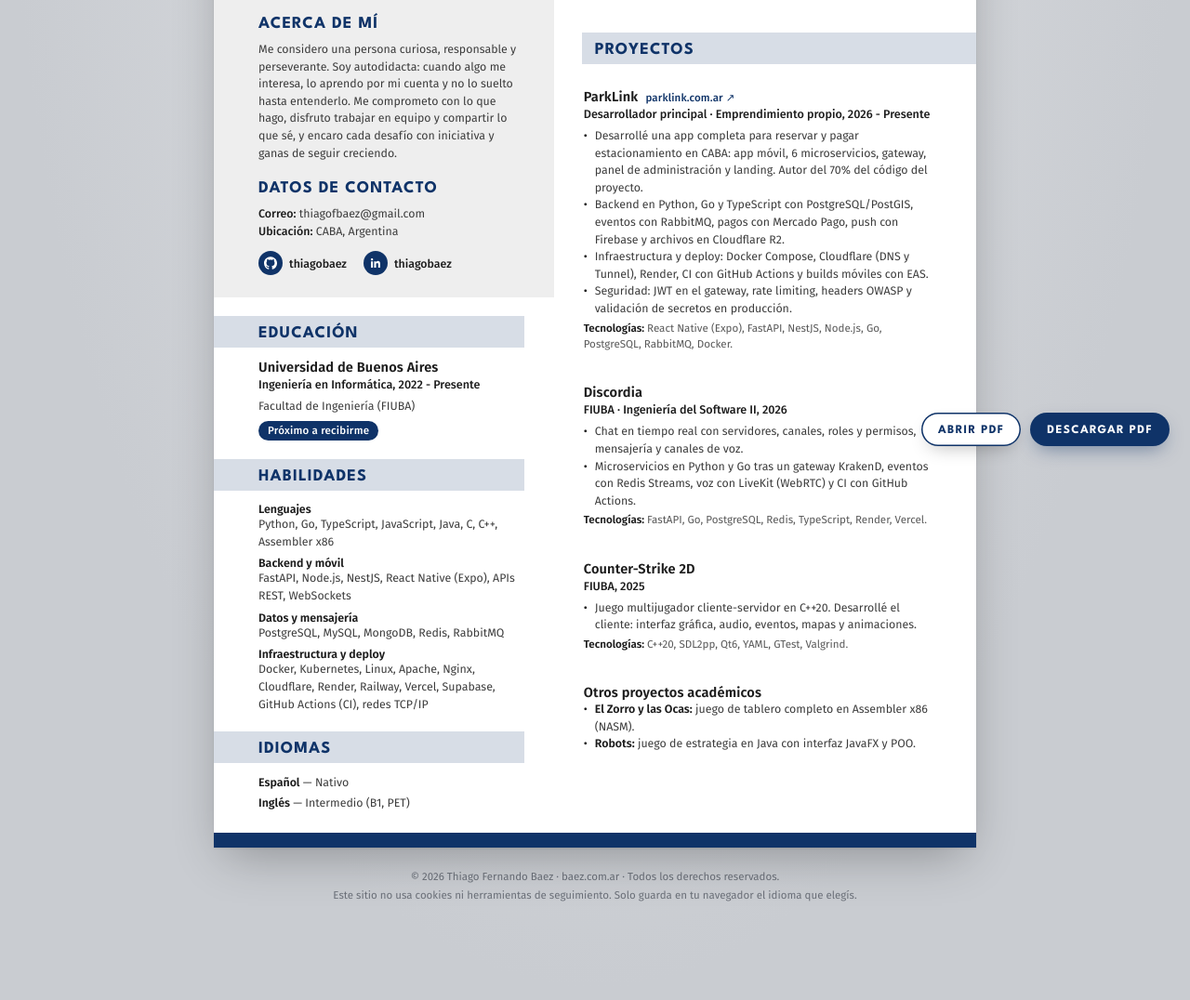
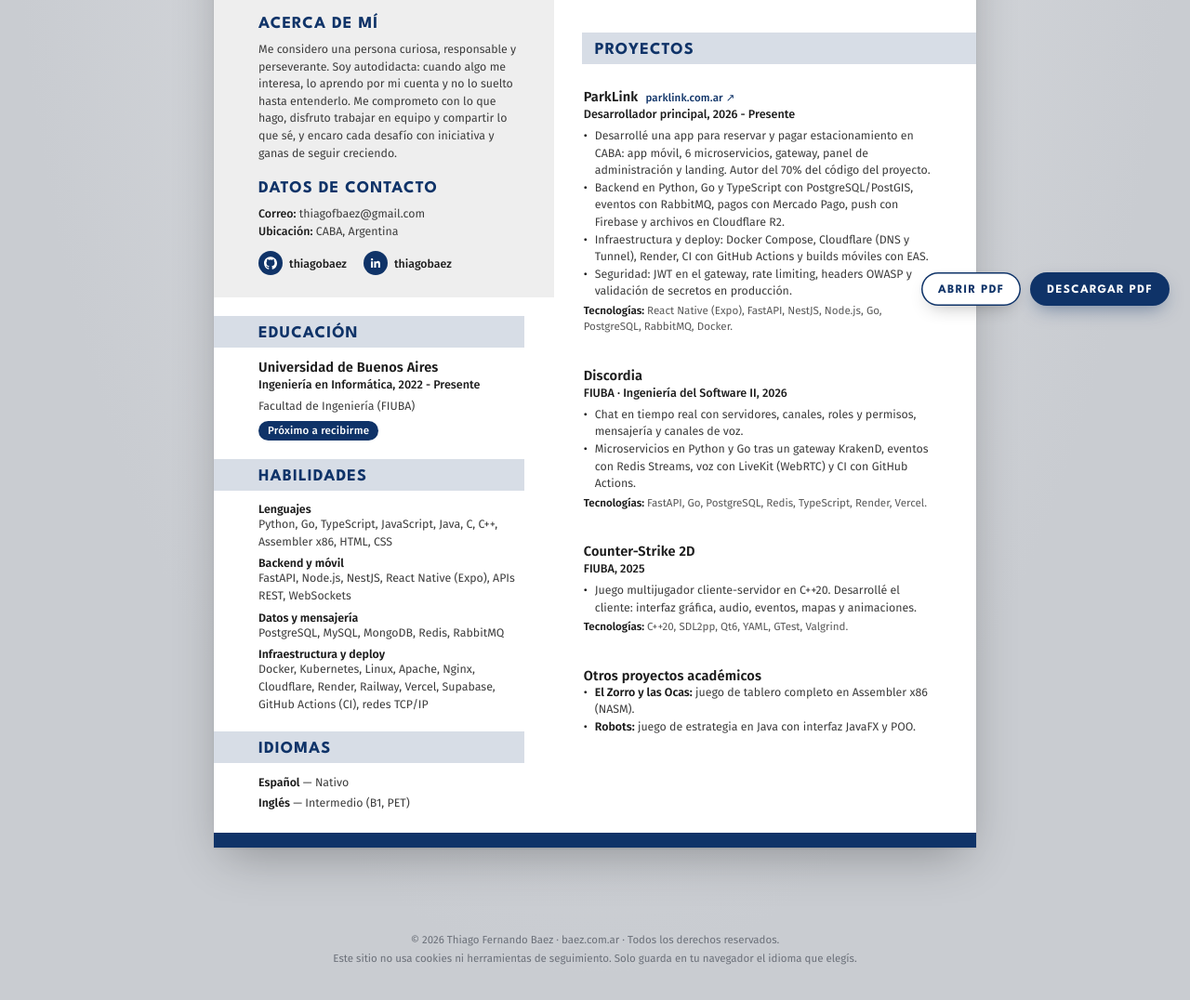
Before and after one commit to thiagobaez/baez.com.ar, a plain HTML site: page index.html in a window 1280 px wide. Shown: the part 298-1374 px from the top of the page at 93% size. Drawn offline with Linux system fonts and the light colour scheme.

Commit message:
feat: refine resume content and pin footer to page bottom
Add HTML and CSS to skills, simplify the ParkLink role and description, move the legal footer to the end of the page and lift the PDF buttons above it.

```diff
--- a/index.html
+++ b/index.html
@@ -57,7 +57,7 @@
 
 			<div class="band" style="animation-delay:.84s"><h2 data-i18n="skills_h">Habilidades</h2></div>
 			<div class="block r" style="animation-delay:.93s">
-				<div class="skill-row"><strong data-i18n="sk1">Lenguajes</strong><p>Python, Go, TypeScript, JavaScript, Java, C, C++, Assembler x86</p></div>
+				<div class="skill-row"><strong data-i18n="sk1">Lenguajes</strong><p>Python, Go, TypeScript, JavaScript, Java, C, C++, Assembler x86, HTML, CSS</p></div>
 				<div class="skill-row"><strong data-i18n="sk2">Backend y móvil</strong><p data-i18n="sk2v">FastAPI, Node.js, NestJS, React Native (Expo), APIs REST, WebSockets</p></div>
 				<div class="skill-row"><strong data-i18n="sk3">Datos y mensajería</strong><p>PostgreSQL, MySQL, MongoDB, Redis, RabbitMQ</p></div>
 				<div class="skill-row"><strong data-i18n="sk4">Infraestructura y deploy</strong><p data-i18n="sk4v">Docker, Kubernetes, Linux, Apache, Nginx, Cloudflare, Render, Railway, Vercel, Supabase, GitHub Actions (CI), redes TCP/IP</p></div>
@@ -83,9 +83,9 @@
 
 		<div class="entry r" style="animation-delay:.72s">
 			<h3>ParkLink <a href="https://parklink.com.ar" target="_blank" rel="noopener">parklink.com.ar ↗</a></h3>
-			<p class="meta" data-i18n="pl_meta">Desarrollador principal · Emprendimiento propio, 2026 - Presente</p>
+			<p class="meta" data-i18n="pl_meta">Desarrollador principal, 2026 - Presente</p>
 			<ul>
-				<li data-i18n="pl1">Desarrollé una app completa para reservar y pagar estacionamiento en CABA: app móvil, 6 microservicios, gateway, panel de administración y landing. Autor del 70% del código del proyecto.</li>
+				<li data-i18n="pl1">Desarrollé una app para reservar y pagar estacionamiento en CABA: app móvil, 6 microservicios, gateway, panel de administración y landing. Autor del 70% del código del proyecto.</li>
 				<li data-i18n="pl2">Backend en Python, Go y TypeScript con PostgreSQL/PostGIS, eventos con RabbitMQ, pagos con Mercado Pago, push con Firebase y archivos en Cloudflare R2.</li>
 				<li data-i18n="pl3">Infraestructura y deploy: Docker Compose, Cloudflare (DNS y Tunnel), Render, CI con GitHub Actions y builds móviles con EAS.</li>
 				<li data-i18n="pl4">Seguridad: JWT en el gateway, rate limiting, headers OWASP y validación de secretos en producción.</li>
@@ -162,8 +162,8 @@ const EN = {
 	en: '%BEnglish</b> — Intermediate (B1, PET)',
 	role: 'Computer Engineer to be',
 	proj_h: 'Projects',
-	pl_meta: 'Lead developer · Own startup, 2026 - Present',
-	pl1: 'Built a full app to book and pay for parking in Buenos Aires: mobile app, 6 microservices, gateway, admin dashboard and landing page. Author of 70% of the project code.',
+	pl_meta: 'Lead developer, 2026 - Present',
+	pl1: 'Built an app to book and pay for parking in Buenos Aires: mobile app, 6 microservices, gateway, admin dashboard and landing page. Author of 70% of the project code.',
 	pl2: 'Backend in Python, Go and TypeScript with PostgreSQL/PostGIS, RabbitMQ events, Mercado Pago payments, Firebase push notifications and Cloudflare R2 storage.',
 	pl3: 'Infrastructure & deployment: Docker Compose, Cloudflare (DNS and Tunnel), Render, CI with GitHub Actions and mobile builds with EAS.',
 	pl4: 'Security: JWT at the gateway, rate limiting, OWASP headers and production secret validation.',
@@ -184,6 +184,11 @@ const EN = {
 };
 
 document.querySelector('.year').textContent = new Date().getFullYear();
+
+const actions = document.querySelector('.actions');
+new IntersectionObserver(([e]) => {
+	actions.style.translate = e.isIntersecting ? `0 -${Math.round(e.intersectionRect.height)}px` : '';
+}, { threshold: [...Array(21).keys()].map(i => i / 20) }).observe(document.querySelector('.legal'));
 
 const nodes = document.querySelectorAll('[data-i18n]');
 const ES = {};
--- a/styles.css
+++ b/styles.css
@@ -17,7 +17,9 @@ body {
 	background: var(--desk);
 	background-image: radial-gradient(ellipse at 50% 0%, #dfe1e4 0%, var(--desk) 70%);
 	min-height: 100vh;
-	padding: 40px 16px;
+	padding: 40px 16px 0;
+	display: flex;
+	flex-direction: column;
 	font-family: var(--body);
 	color: var(--ink);
 	-webkit-font-smoothing: antialiased;
@@ -251,6 +253,7 @@ p, li { font-size: 12.4px; line-height: 1.5; color: var(--ink-soft); }
 	bottom: 22px;
 	display: flex;
 	gap: 10px;
+	transition: translate .2s ease-out;
 	animation: up .36s var(--ease) 1.2s both;
 }
 
@@ -322,8 +325,8 @@ p, li { font-size: 12.4px; line-height: 1.5; color: var(--ink-soft); }
 
 .legal {
 	max-width: 820px;
-	margin: 22px auto 0;
-	padding-bottom: 64px;
+	margin: auto auto 0;
+	padding: 90px 0 22px;
 	text-align: center;
 	font-size: 11.5px;
 	line-height: 1.7;
@@ -339,7 +342,7 @@ p, li { font-size: 12.4px; line-height: 1.5; color: var(--ink-soft); }
 
 @media screen and (max-width: 760px) {
 	body { padding: 0; }
-	.legal { padding: 0 20px 90px; }
+	.legal { padding: 70px 20px 22px; }
 	.sheet { grid-template-columns: 1fr; min-height: 0; }
 	.side { padding: 32px 24px; }
 	.photo { margin: 0 auto; width: 220px; }
@@ -355,7 +358,7 @@ p, li { font-size: 12.4px; line-height: 1.5; color: var(--ink-soft); }
 
 @media print {
 	@page { size: A4; margin: 0; }
-	body { background: none; padding: 0; }
+	body { background: none; padding: 0; display: block; }
 	.actions, .lang-btn, .legal { display: none; }
 	.sheet { width: 820px; min-height: 1160px; height: 1160px; box-shadow: none; zoom: .968; }
 	*, *::before, *::after { animation: none !important; }
```
Also changed, not shown: 2 other files.
